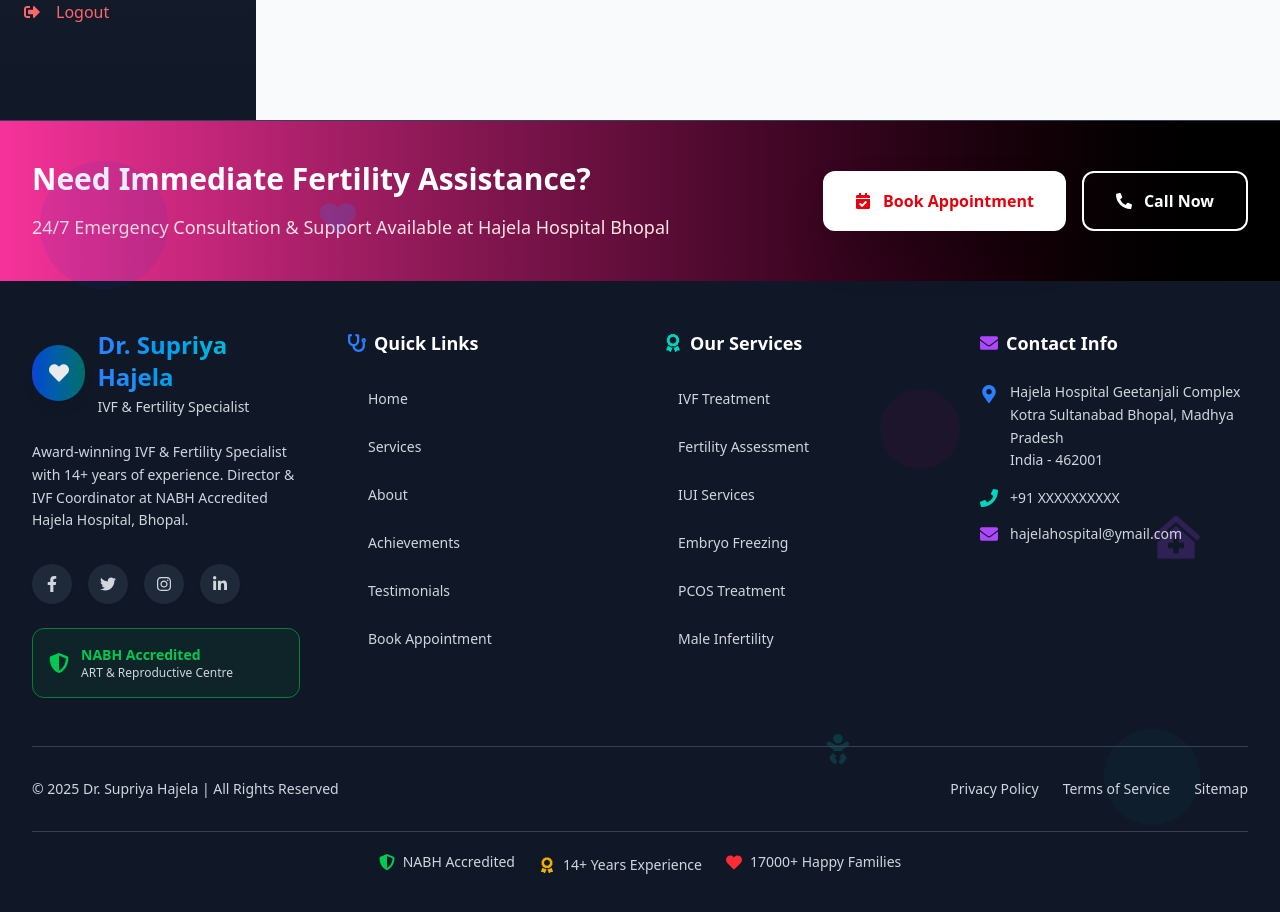
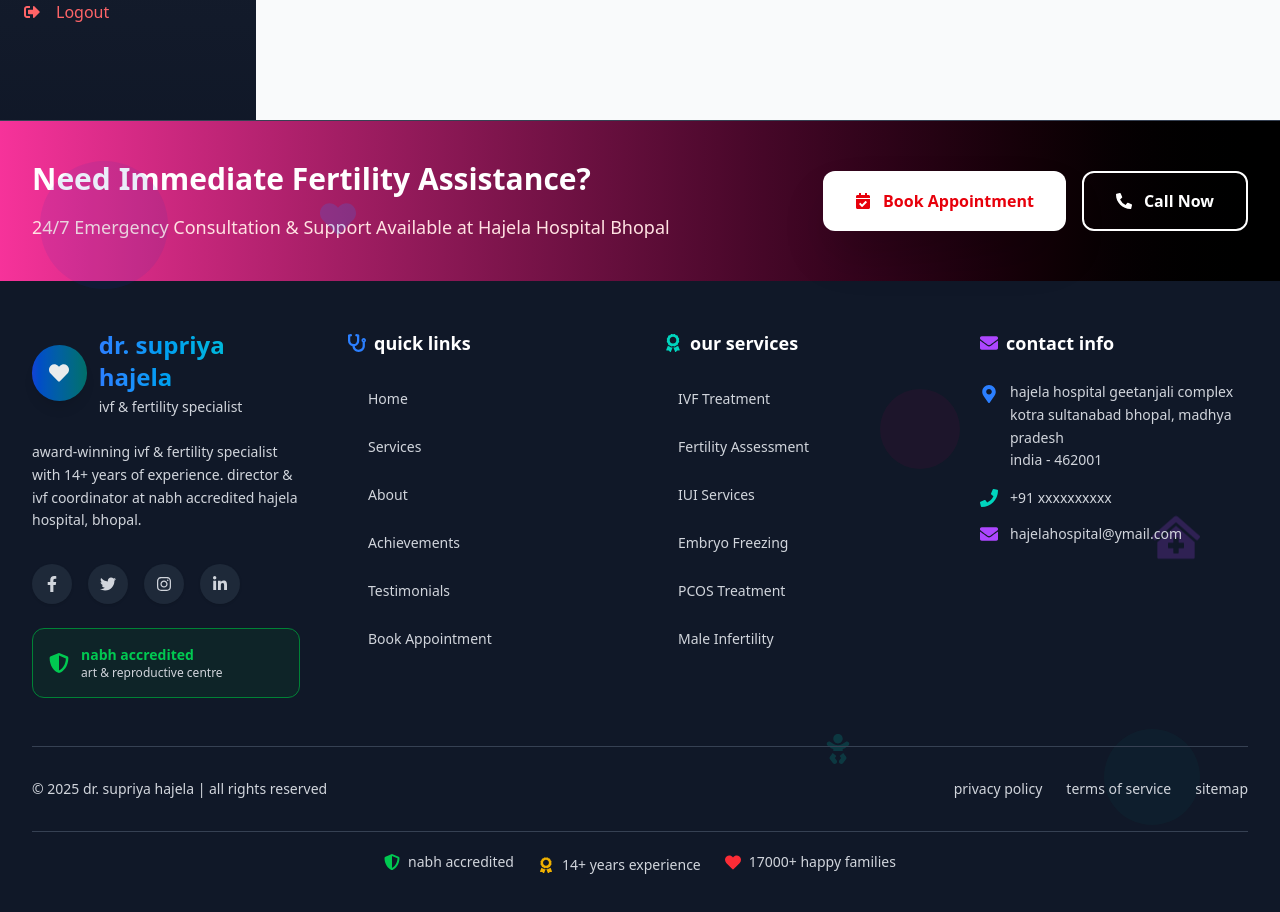
Before and after one commit to abhibhrt/Hajela-Hospital, a Next.js app: page /admin/dashboard in a window 1280 px wide. Shown: the part 760-1672 px from the top of the page. Built offline with nearby package versions, Linux system fonts and the light colour scheme.

Commit message:
fixed footer absolute problem

```diff
--- a/src/app/components/CTA.js
+++ b/src/app/components/CTA.js
@@ -19,14 +19,14 @@ export default function CTA() {
                     <div className='flex flex-col sm:flex-row gap-4 w-full lg:w-auto'>
                         <Link
                             href='/appointment'
-                            className='inline-flex items-center justify-center w-full sm:w-auto px-8 py-4 bg-white text-red-600 font-bold rounded-xl shadow-2xl hover:scale-105 transition-all duration-300'
+                            className='inline-flex items-center justify-center w-full sm:w-auto px-8 py-4 bg-white text-red-600 font-bold rounded-xl shadow-2xl hover:scale-105 transition-all duration-300 cursor-pointer'
                         >
                             <FaCalendarCheck className='mr-3' />
                             Book Appointment
                         </Link>
                         <a
                             href='tel:+917551234567'
-                            className='inline-flex items-center justify-center w-full sm:w-auto px-8 py-4 bg-transparent border-2 border-white text-white font-bold rounded-xl hover:bg-white hover:text-red-600 transition-all duration-300'
+                            className='inline-flex items-center justify-center w-full sm:w-auto px-8 py-4 bg-transparent border-2 border-white text-white font-bold rounded-xl hover:bg-white hover:text-red-600 transition-all duration-300 cursor-pointer'
                         >
                             <FaPhoneAlt className='mr-3' />
                             Call Now
--- a/src/app/components/footer.js
+++ b/src/app/components/footer.js
@@ -14,7 +14,7 @@ import {
   FaInstagram,
   FaLinkedinIn,
 } from "react-icons/fa";
-import { FiArrowRight, FiPhone as FiPhoneIcon } from "react-icons/fi";
+import { FiArrowRight } from "react-icons/fi";
 import CTA from "./CTA";
 
 export default function Footer() {
@@ -47,17 +47,18 @@ export default function Footer() {
 
   return (
     <footer className="bg-gray-900 text-white border-t border-gray-700 relative overflow-hidden">
-      <CTA/>
+      <CTA />
+
       {/* Animated Background Elements */}
-      <div className="absolute inset-0 opacity-10">
-        <div className="absolute top-10 left-10 w-32 h-32 bg-blue-800 rounded-full animate-pulse"></div>
-        <div className="absolute bottom-20 right-20 w-24 h-24 bg-teal-800 rounded-full animate-bounce delay-1000"></div>
-        <div className="absolute top-1/2 left-1/2 w-40 h-40 bg-purple-800 rounded-full animate-ping opacity-20"></div>
-        <div className="absolute top-1/3 right-1/4 w-20 h-20 bg-pink-800 rounded-full animate-pulse delay-500"></div>
+      <div className="absolute inset-0 opacity-10 pointer-events-none overflow-hidden">
+        <div className="absolute top-10 left-10 w-32 h-32 bg-blue-800 rounded-full animate-pulse max-w-full max-h-full"></div>
+        <div className="absolute bottom-20 right-20 w-24 h-24 bg-teal-800 rounded-full animate-bounce delay-1000 max-w-full max-h-full"></div>
+        <div className="absolute top-1/2 left-1/2 w-40 h-40 bg-purple-800 rounded-full animate-ping opacity-20 max-w-full max-h-full"></div>
+        <div className="absolute top-1/3 right-1/4 w-20 h-20 bg-pink-800 rounded-full animate-pulse delay-500 max-w-full max-h-full"></div>
       </div>
 
       {/* Medical Icons Pattern */}
-      <div className="absolute inset-0 opacity-20">
+      <div className="absolute inset-0 opacity-20 pointer-events-none overflow-hidden">
         <div className="absolute top-20 left-1/4 animate-float">
           <FaHeart className="text-blue-500 text-4xl" />
         </div>
@@ -69,6 +70,7 @@ export default function Footer() {
         </div>
       </div>
 
+      {/* Main Content */}
       <div className="max-w-7xl mx-auto px-4 sm:px-6 lg:px-8 py-12 relative z-10">
         <div className="grid grid-cols-1 md:grid-cols-2 lg:grid-cols-4 gap-8 lg:gap-12">
           {/* Brand Section */}
@@ -79,15 +81,15 @@ export default function Footer() {
               </div>
               <div>
                 <h3 className="text-2xl font-bold bg-gradient-to-r from-blue-500 to-teal-400 bg-clip-text text-transparent">
-                  Dr. Supriya Hajela
+                  dr. supriya hajela
                 </h3>
-                <p className="text-gray-300 mt-1 text-sm">IVF & Fertility Specialist</p>
+                <p className="text-gray-300 mt-1 text-sm">ivf & fertility specialist</p>
               </div>
             </Link>
 
             <p className="text-gray-300 leading-relaxed text-sm">
-              Award-winning IVF & Fertility Specialist with 14+ years of experience.
-              Director & IVF Coordinator at NABH Accredited Hajela Hospital, Bhopal.
+              award-winning ivf & fertility specialist with 14+ years of experience.
+              director & ivf coordinator at nabh accredited hajela hospital, bhopal.
             </p>
 
             {/* Social Links */}
@@ -109,8 +111,8 @@ export default function Footer() {
             <div className="flex items-center space-x-3 bg-green-900/20 border border-green-700 rounded-xl p-4 mt-4 hover:scale-105 transition-transform duration-300 animate-fade-in">
               <FaShieldAlt className="text-green-500 text-xl flex-shrink-0" />
               <div>
-                <p className="text-green-500 font-semibold text-sm">NABH Accredited</p>
-                <p className="text-gray-300 text-xs">ART & Reproductive Centre</p>
+                <p className="text-green-500 font-semibold text-sm">nabh accredited</p>
+                <p className="text-gray-300 text-xs">art & reproductive centre</p>
               </div>
             </div>
           </div>
@@ -119,7 +121,7 @@ export default function Footer() {
           <div className="space-y-6">
             <h4 className="text-lg font-semibold text-white flex items-center space-x-2">
               <FaStethoscope className="text-blue-500" />
-              <span>Quick Links</span>
+              <span>quick links</span>
             </h4>
             <ul className="space-y-3">
               {quickLinks.map((link, index) => (
@@ -141,7 +143,7 @@ export default function Footer() {
           <div className="space-y-6">
             <h4 className="text-lg font-semibold text-white flex items-center space-x-2">
               <FaAward className="text-teal-400" />
-              <span>Our Services</span>
+              <span>our services</span>
             </h4>
             <ul className="space-y-3">
               {services.map((service, index) => (
@@ -161,16 +163,16 @@ export default function Footer() {
           <div className="space-y-6">
             <h4 className="text-lg font-semibold text-white flex items-center space-x-2">
               <FaEnvelope className="text-purple-500" />
-              <span>Contact Info</span>
+              <span>contact info</span>
             </h4>
             <div className="space-y-4">
               <div className="flex items-start space-x-3 group hover:translate-x-1 transition-transform duration-300 animate-fade-in">
                 <FaMapMarkerAlt className="text-blue-500 mt-1 flex-shrink-0 text-lg" />
                 <div>
                   <p className="text-gray-300 text-sm leading-relaxed">
-                    Hajela Hospital Geetanjali Complex<br />
-                    Kotra Sultanabad Bhopal, Madhya Pradesh<br />
-                    India - 462001
+                    hajela hospital geetanjali complex<br />
+                    kotra sultanabad bhopal, madhya pradesh<br />
+                    india - 462001
                   </p>
                 </div>
               </div>
@@ -181,7 +183,7 @@ export default function Footer() {
                   href="tel:9575052525"
                   className="text-gray-300 hover:text-blue-500 transition-colors duration-300 text-sm"
                 >
-                  +91 XXXXXXXXXX
+                  +91 xxxxxxxxxx
                 </a>
               </div>
 
@@ -201,14 +203,14 @@ export default function Footer() {
         {/* Bottom Bar */}
         <div className="border-t border-gray-700 mt-12 pt-8 flex flex-col md:flex-row justify-between items-center space-y-4 md:space-y-0">
           <div className="text-gray-300 text-sm text-center md:text-left">
-            © {currentYear} Dr. Supriya Hajela | All Rights Reserved
+            © {currentYear} dr. supriya hajela | all rights reserved
           </div>
 
           <div className="flex items-center space-x-6 text-sm">
             {[
-              { name: "Privacy Policy", href: "/privacy-policy" },
-              { name: "Terms of Service", href: "/terms" },
-              { name: "Sitemap", href: "/sitemap" },
+              { name: "privacy policy", href: "/privacy-policy" },
+              { name: "terms of service", href: "/terms" },
+              { name: "sitemap", href: "/sitemap" },
             ].map((link, index) => (
               <Link
                 key={link.href}
@@ -225,9 +227,9 @@ export default function Footer() {
         {/* Trust Badges */}
         <div className="flex flex-wrap justify-center items-center gap-6 mt-8 pt-6 border-t border-gray-700">
           {[
-            { icon: FaShieldAlt, text: "NABH Accredited", color: "text-green-500" },
-            { icon: FaAward, text: "14+ Years Experience", color: "text-yellow-500" },
-            { icon: FaHeart, text: "17000+ Happy Families", color: "text-red-500" },
+            { icon: FaShieldAlt, text: "nabh accredited", color: "text-green-500" },
+            { icon: FaAward, text: "14+ years experience", color: "text-yellow-500" },
+            { icon: FaHeart, text: "17000+ happy families", color: "text-red-500" },
           ].map((badge, index) => (
             <div
               key={badge.text}
@@ -248,36 +250,36 @@ export default function Footer() {
           __html: JSON.stringify({
             "@context": "https://schema.org",
             "@type": "MedicalOrganization",
-            name: "Dr. Supriya Hajela - Hajela Hospital",
+            name: "dr. supriya hajela - hajela hospital",
             url: "https://hajelahospital.com",
             logo: "https://hajelahospital.com/logo.png",
             description:
-              "NABH Accredited ART & Reproductive Centre in Bhopal offering IVF and fertility treatments",
+              "nabh accredited art & reproductive centre in bhopal offering ivf and fertility treatments",
             medicalSpecialty: [
-              "IVF",
-              "Fertility Treatment",
-              "Reproductive Medicine",
-              "IUI",
-              "Embryo Freezing",
+              "ivf",
+              "fertility treatment",
+              "reproductive medicine",
+              "iui",
+              "embryo freezing",
             ],
             address: {
               "@type": "PostalAddress",
-              streetAddress: "Hajela Hospital",
-              addressLocality: "Bhopal",
-              addressRegion: "Madhya Pradesh",
+              streetAddress: "hajela hospital",
+              addressLocality: "bhopal",
+              addressRegion: "madhya pradesh",
               postalCode: "462001",
-              addressCountry: "India",
+              addressCountry: "india",
             },
-            telephone: "+91-XXXXXXXXXX",
+            telephone: "+91-xxxxxxxxxx",
             email: "info@hajelahospital.com",
             openingHours: ["Mo-Su 00:00-23:59"],
-            hasCredential: "NABH Accreditation",
+            hasCredential: "nabh accreditation",
             founder: {
               "@type": "Person",
-              name: "Dr. Supriya Hajela",
-              jobTitle: "IVF & Fertility Specialist",
+              name: "dr. supriya hajela",
+              jobTitle: "ivf & fertility specialist",
             },
-            areaServed: { "@type": "State", name: "Madhya Pradesh" },
+            areaServed: { "@type": "State", name: "madhya pradesh" },
             sameAs: [
               "https://www.facebook.com/hajelahospital",
               "https://www.instagram.com/hajelahospital",
--- a/src/app/page.js
+++ b/src/app/page.js
@@ -91,12 +91,10 @@ export default function Page() {
 
   return (
     <>
-      {/* primary hospital schema */}
       <script
         type='application/ld+json'
         dangerouslySetInnerHTML={{ __html: JSON.stringify(homeJsonLd) }}
       />
-      {/* breadcrumb schema */}
       <script
         type='application/ld+json'
         dangerouslySetInnerHTML={{ __html: JSON.stringify(breadcrumbJsonLd) }}
```
